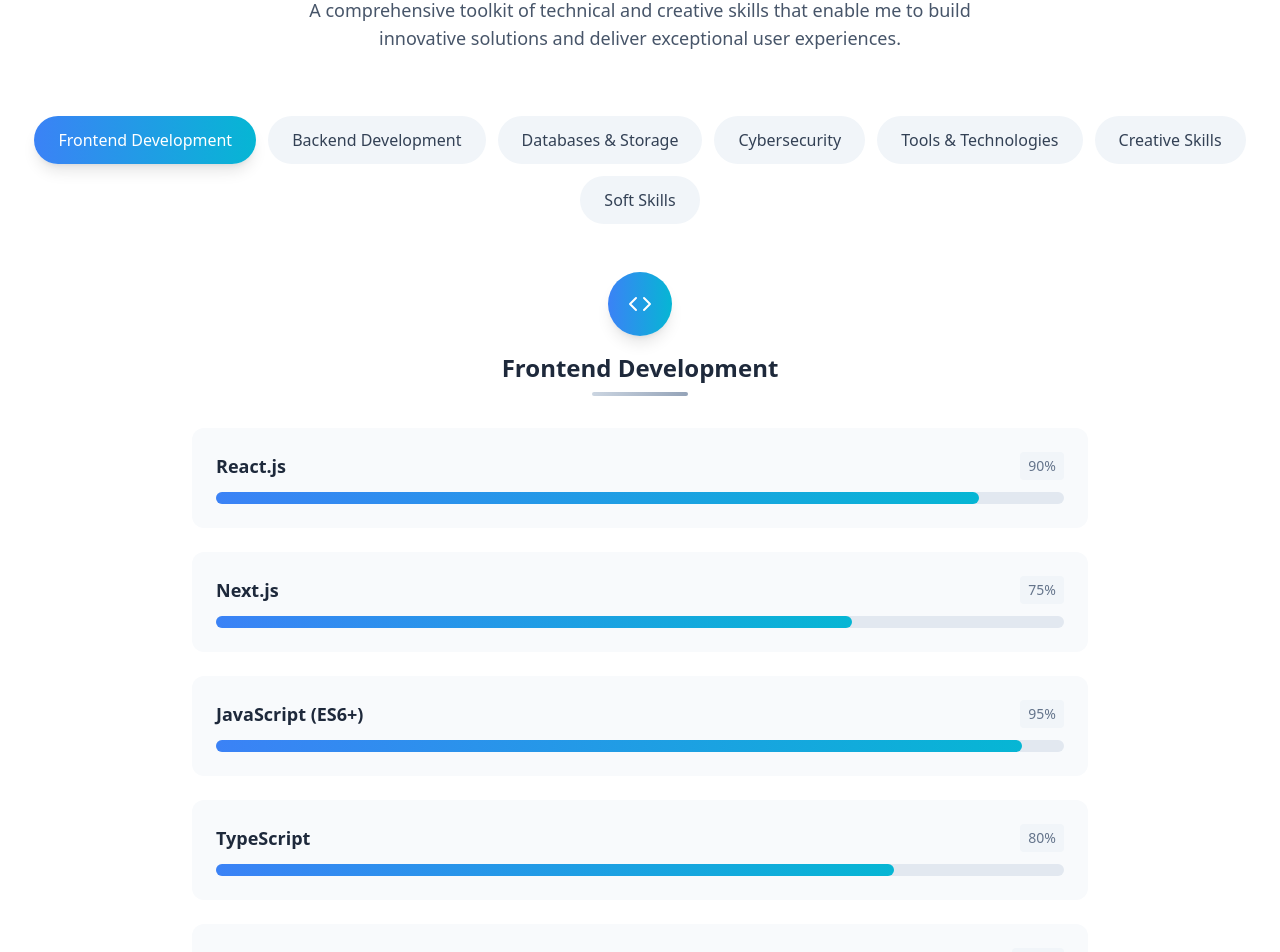
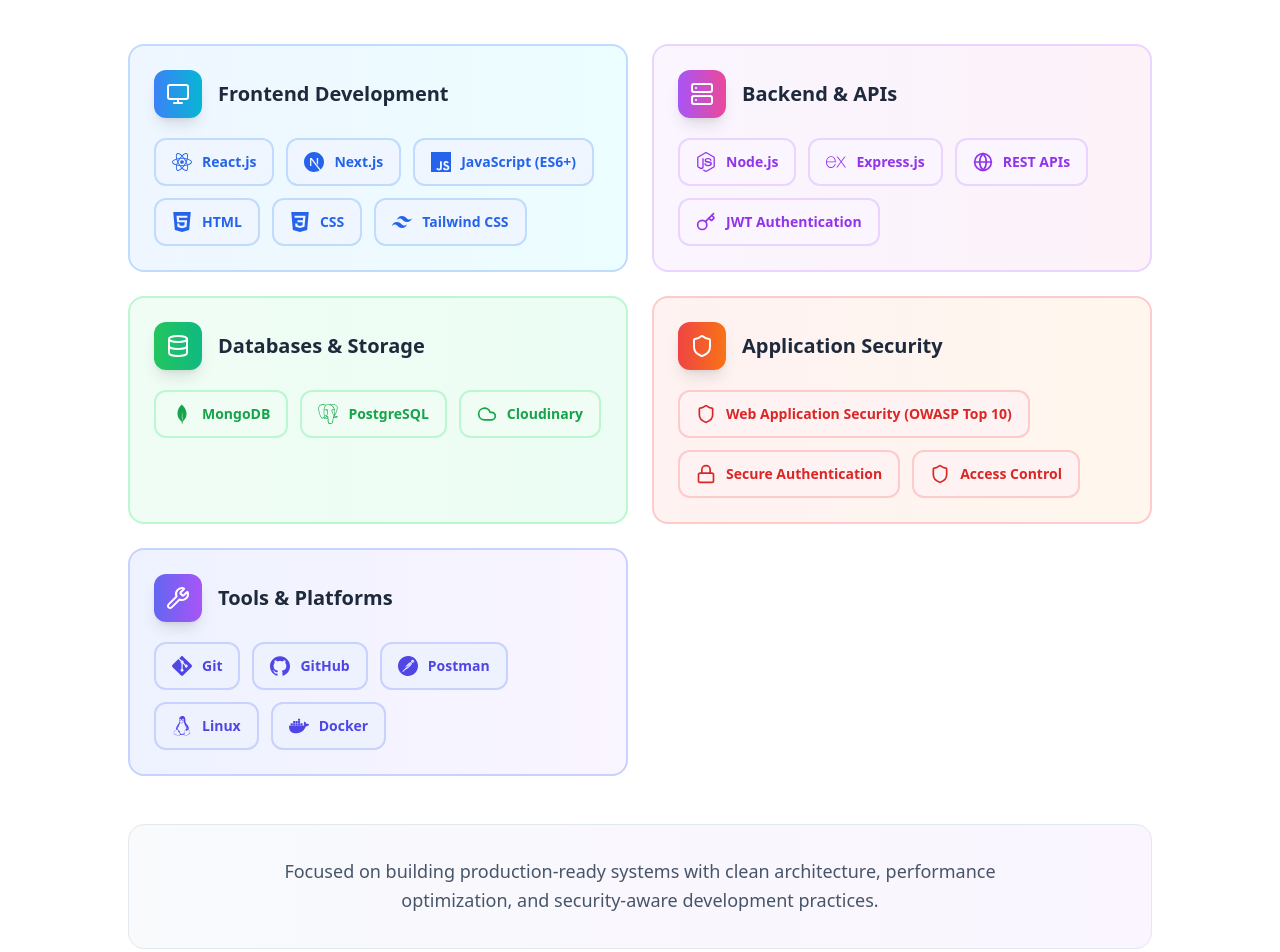
Before and after one commit to Abhi-0930/abhi-portfolio, a React (Vite) app: page / in a window 1280 px wide. Shown: the part 2260-3212 px from the top of the page. Built offline with nearby package versions, Linux system fonts and the light colour scheme.

Commit message:
first commit

```diff
--- a/package.json
+++ b/package.json
@@ -12,7 +12,8 @@
   "dependencies": {
     "lucide-react": "^0.525.0",
     "react": "^19.1.0",
-    "react-dom": "^19.1.0"
+    "react-dom": "^19.1.0",
+    "react-icons": "^5.5.0"
   },
   "devDependencies": {
     "@eslint/js": "^9.29.0",
--- a/src/App.jsx
+++ b/src/App.jsx
@@ -1,5 +1,6 @@
 import React, { useState, useEffect } from 'react';
-import { Download, ExternalLink, Github, Linkedin, Mail, Phone, MapPin, Code, Database, Shield, Brain, Award, Calendar, ArrowRight, Menu, X, Server, Briefcase, Users } from 'lucide-react';
+import { Download, ExternalLink, Github, Linkedin, Mail, Phone, MapPin, Code, Database, Shield, Brain, Award, Calendar, ArrowRight, Menu, X, Server, Briefcase, Users, Monitor, Wrench, Lock, FileCode, Globe, Key, Cloud, Terminal, Layers } from 'lucide-react';
+import { SiReact, SiNextdotjs, SiJavascript, SiHtml5, SiCss3, SiTailwindcss, SiNodedotjs, SiExpress, SiMongodb, SiPostgresql, SiGit, SiGithub, SiPostman, SiLinux, SiDocker } from 'react-icons/si';
 import resume from './assets/MyResume.pdf'
 import myimg from './assets/myimg.jpg'
 // Project images
@@ -200,99 +201,89 @@
 
 // Skills Section Component
 const Skills = () => {
-  const [activeCategory, setActiveCategory] = useState('frontend');
+  // Icon mapping for individual skills with brand logos
+  const getSkillIcon = (skill) => {
+    const iconMap = {
+      "React.js": <SiReact className="w-5 h-5" />,
+      "Next.js": <SiNextdotjs className="w-5 h-5" />,
+      "JavaScript (ES6+)": <SiJavascript className="w-5 h-5" />,
+      "HTML": <SiHtml5 className="w-5 h-5" />,
+      "CSS": <SiCss3 className="w-5 h-5" />,
+      "Tailwind CSS": <SiTailwindcss className="w-5 h-5" />,
+      "Node.js": <SiNodedotjs className="w-5 h-5" />,
+      "Express.js": <SiExpress className="w-5 h-5" />,
+      "REST APIs": <Globe className="w-5 h-5" />,
+      "JWT Authentication": <Key className="w-5 h-5" />,
+      "MongoDB": <SiMongodb className="w-5 h-5" />,
+      "PostgreSQL": <SiPostgresql className="w-5 h-5" />,
+      "Cloudinary": <Cloud className="w-5 h-5" />,
+      "Web Application Security (OWASP Top 10)": <Shield className="w-5 h-5" />,
+      "Secure Authentication": <Lock className="w-5 h-5" />,
+      "Access Control": <Shield className="w-5 h-5" />,
+      "Git": <SiGit className="w-5 h-5" />,
+      "GitHub": <SiGithub className="w-5 h-5" />,
+      "Postman": <SiPostman className="w-5 h-5" />,
+      "Linux": <SiLinux className="w-5 h-5" />,
+      "Docker": <SiDocker className="w-5 h-5" />
+    };
+    return iconMap[skill] || <Code className="w-5 h-5" />;
+  };
 
   const skillCategories = [
     {
-      id: 'frontend',
       title: "Frontend Development",
-      icon: <Code className="w-6 h-6" />,
+      icon: <Monitor className="w-6 h-6" />,
       color: "from-blue-500 to-cyan-500",
-      skills: [
-        { name: "React.js", level: 90 },
-        { name: "Next.js", level: 75 },
-        { name: "JavaScript (ES6+)", level: 95 },
-        { name: "TypeScript", level: 80 },
-        { name: "HTML", level: 100 },
-        { name: "CSS", level: 100 },
-        { name: "Tailwind CSS", level: 100 },
-        { name: "Figma", level: 85 }
-      ]
+      bgColor: "from-blue-50 to-cyan-50",
+      borderColor: "border-blue-200",
+      skillColor: "text-blue-600",
+      skillBg: "bg-blue-50",
+      skillBorder: "border-blue-200",
+      skills: ["React.js", "Next.js", "JavaScript (ES6+)", "HTML", "CSS", "Tailwind CSS"]
     },
     {
-      id: 'backend',
-      title: "Backend Development",
+      title: "Backend & APIs",
       icon: <Server className="w-6 h-6" />,
       color: "from-purple-500 to-pink-500",
-      skills: [
-        { name: "Node.js", level: 90 },
-        { name: "Express.js", level: 92 },
-        { name: "REST APIs", level: 90 },
-        { name: "JWT Authentication", level: 95 }
-      ]
+      bgColor: "from-purple-50 to-pink-50",
+      borderColor: "border-purple-200",
+      skillColor: "text-purple-600",
+      skillBg: "bg-purple-50",
+      skillBorder: "border-purple-200",
+      skills: ["Node.js", "Express.js", "REST APIs", "JWT Authentication"]
     },
     {
-      id: 'database',
       title: "Databases & Storage",
       icon: <Database className="w-6 h-6" />,
       color: "from-green-500 to-emerald-500",
-      skills: [
-        { name: "MongoDB", level: 90 },
-        { name: "PostgreSQL", level: 75 },
-        { name: "Cloudinary", level: 85 }
-      ]
+      bgColor: "from-green-50 to-emerald-50",
+      borderColor: "border-green-200",
+      skillColor: "text-green-600",
+      skillBg: "bg-green-50",
+      skillBorder: "border-green-200",
+      skills: ["MongoDB", "PostgreSQL", "Cloudinary"]
     },
     {
-      id: 'cybersecurity',
-      title: "Cybersecurity",
+      title: "Application Security",
       icon: <Shield className="w-6 h-6" />,
       color: "from-red-500 to-orange-500",
-      isLearning: true,
-      skills: [
-        { name: "Penetration Testing", level: 78 },
-        { name: "Web Application Security (OWASP)", level: 80 },
-        { name: "Social Engineering", level: 90 },
-        { name: "Kali Linux", level: 80 },
-        { name: "Cisco Packet Tracer", level: 87 }
-      ]
+      bgColor: "from-red-50 to-orange-50",
+      borderColor: "border-red-200",
+      skillColor: "text-red-600",
+      skillBg: "bg-red-50",
+      skillBorder: "border-red-200",
+      skills: ["Web Application Security (OWASP Top 10)", "Secure Authentication", "Access Control"]
     },
     {
-      id: 'tools',
-      title: "Tools & Technologies",
-      icon: <Brain className="w-6 h-6" />,
+      title: "Tools & Platforms",
+      icon: <Wrench className="w-6 h-6" />,
       color: "from-indigo-500 to-purple-500",
-      skills: [
-        { name: "Git", level: 90 },
-        { name: "GitHub", level: 95 },
-        { name: "Docker", level: 75 },
-        { name: "VS Code", level: 100 },
-        { name: "Python", level: 80 },
-        { name: "C++", level: 70 }
-      ]
-    },
-    {
-      id: 'creative',
-      title: "Creative Skills",
-      icon: <Award className="w-6 h-6" />,
-      color: "from-pink-500 to-rose-500",
-      skills: [
-        { name: "Graphic Design (Canva, Photoshop)", level: 85 },
-        { name: "Video Editing (CapCut, VN Editor)", level: 90 },
-        { name: "UI Prototyping (Figma, Framer)", level: 80 },
-        { name: "Social Media Marketing", level: 95 }
-      ]
-    },
-    {
-      id: 'soft',
-      title: "Soft Skills",
-      icon: <Award className="w-6 h-6" />,
-      color: "from-yellow-500 to-orange-500",
-      skills: [
-        { name: "Communication & Presentation", level: 90 },
-        { name: "Team Leadership & Collaboration", level: 95 },
-        { name: "Problem Solving & Decision Making", level: 88 },
-        { name: "Time Management & Task Prioritization", level: 90 }
-      ]
+      bgColor: "from-indigo-50 to-purple-50",
+      borderColor: "border-indigo-200",
+      skillColor: "text-indigo-600",
+      skillBg: "bg-indigo-50",
+      skillBorder: "border-indigo-200",
+      skills: ["Git", "GitHub", "Postman", "Linux", "Docker"]
     }
   ];
 
@@ -301,72 +292,37 @@
       <div className="container mx-auto px-6">
         <div className="text-center mb-16">
           <h2 className="text-4xl font-bold text-slate-800 mb-4">
-            Technical Skills & Expertise
+            Technical Skills
           </h2>
-          <p className="text-lg text-slate-600 max-w-2xl mx-auto">
-            A comprehensive toolkit of technical and creative skills that enable me to build
-            innovative solutions and deliver exceptional user experiences.
-          </p>
         </div>
 
-        {/* Category Navigation */}
-        <div className="flex flex-wrap justify-center gap-3 mb-12">
-          {skillCategories.map((category) => (
-            <button
-              key={category.id}
-              onClick={() => setActiveCategory(category.id)}
-              className={`px-6 py-3 rounded-full font-medium transition-all duration-300 transform hover:scale-105 ${
-                activeCategory === category.id
-                  ? `bg-gradient-to-r ${category.color} text-white shadow-lg`
-                  : 'bg-slate-100 text-slate-700 hover:bg-slate-200'
-              }`}
+        <div className="max-w-5xl mx-auto">
+          <div className="grid md:grid-cols-2 gap-6">
+            {skillCategories.map((category, index) => (
+              <div
+                key={index}
+                className={`bg-gradient-to-r ${category.bgColor} p-6 rounded-2xl border-2 ${category.borderColor} hover:shadow-xl transition-all duration-300 transform hover:-translate-y-1 group`}
               >
-              {category.title}
-            </button>
-          ))}
-        </div>
-
-        {/* Skills Display */}
-        <div className="max-w-4xl mx-auto">
-          {skillCategories.map((category) => (
-            <div
-              key={category.id}
-              className={`transition-all duration-500 ${
-                activeCategory === category.id ? 'block opacity-100' : 'hidden opacity-0'
-              }`}
-            >
-              <div className="text-center mb-8">
-                <div className={`inline-flex items-center justify-center w-16 h-16 rounded-full bg-gradient-to-r ${category.color} text-white mb-4 shadow-lg`}>
+                <div className="flex items-center gap-4 mb-5">
+                  <div className={`bg-gradient-to-r ${category.color} p-3 rounded-xl text-white shadow-lg group-hover:scale-110 transition-transform duration-300`}>
                     {category.icon}
                   </div>
-                <div className="text-center mb-2">
-                  <h3 className="text-2xl font-bold text-slate-800">{category.title}</h3>
-                  {category.isLearning && (
-                    <div className="mt-2">
-                      <div className="bg-gradient-to-r from-orange-400 to-red-500 text-white px-4 py-1 rounded-full text-sm font-semibold shadow-md animate-pulse inline-block">
-                        Learning Phase
+                  <h3 className="text-xl font-bold text-slate-800">
+                    {category.title}
+                  </h3>
                 </div>
+                <div className="flex flex-wrap gap-3">
+                  {category.skills.map((skill, skillIndex) => (
+                    <div
+                      key={skillIndex}
+                      className={`group/skill ${category.skillBg} ${category.skillBorder} border-2 rounded-xl px-4 py-3 flex items-center gap-2.5 hover:shadow-lg hover:scale-105 hover:-translate-y-0.5 transition-all duration-300 cursor-default`}
+                    >
+                      <div className={`${category.skillColor} group-hover/skill:scale-110 transition-transform duration-300`}>
+                        {getSkillIcon(skill)}
                       </div>
-                  )}
-                </div>
-                <div className="w-24 h-1 bg-gradient-to-r from-slate-300 to-slate-400 mx-auto rounded-full"></div>
-              </div>
-
-              <div className="grid gap-6">
-                {category.skills.map((skill, index) => (
-                  <div key={index} className="bg-slate-50 rounded-xl p-6 hover:shadow-md transition-all duration-300">
-                    <div className="flex items-center justify-between mb-3">
-                      <span className="font-semibold text-slate-800 text-lg">{skill.name}</span>
-                      <span className="text-sm font-medium text-slate-500 bg-slate-100 px-2 py-1 rounded">
-                        {skill.level}%
+                      <span className={`${category.skillColor} font-semibold text-sm`}>
+                        {skill}
                       </span>
-                    </div>
-                    <div className="w-full bg-slate-200 rounded-full h-3">
-                      <div
-                        className={`h-3 rounded-full bg-gradient-to-r ${category.color} transition-all duration-1000 ease-out`}
-                        style={{ width: `${skill.level}%` }}
-                      ></div>
-                    </div>
                     </div>
                   ))}
                 </div>
@@ -374,30 +330,12 @@
             ))}
           </div>
 
-        {/* Skills Summary */}
-        <div className="mt-16 text-center">
-          <div className="bg-gradient-to-r from-slate-50 to-purple-50 rounded-2xl p-8 max-w-4xl mx-auto">
-            <h3 className="text-2xl font-bold text-slate-800 mb-4">
-              Why These Skills Matter
-            </h3>
-            <p className="text-lg text-slate-600 leading-relaxed">
-              My diverse skill set enables me to handle projects from concept to deployment.
-              From frontend development to cybersecurity, I bring a holistic approach to problem-solving
-              that combines technical expertise with creative thinking and strong collaboration skills.
+          {/* Optional Focus Statement */}
+          <div className="mt-12 text-center">
+            <div className="bg-gradient-to-r from-slate-50 to-purple-50 rounded-2xl p-8 border border-slate-200">
+              <p className="text-lg text-slate-600 leading-relaxed max-w-3xl mx-auto">
+                Focused on building production-ready systems with clean architecture, performance optimization, and security-aware development practices.
               </p>
-            <div className="flex flex-wrap justify-center gap-6 mt-6">
-              <div className="flex items-center gap-2 text-purple-600">
-                <div className="w-2 h-2 bg-purple-600 rounded-full"></div>
-                <span className="font-medium">Full-Stack Development</span>
-              </div>
-              <div className="flex items-center gap-2 text-purple-600">
-                <div className="w-2 h-2 bg-purple-600 rounded-full"></div>
-                <span className="font-medium">Security-First Approach</span>
-              </div>
-              <div className="flex items-center gap-2 text-purple-600">
-                <div className="w-2 h-2 bg-purple-600 rounded-full"></div>
-                <span className="font-medium">Creative Problem Solving</span>
-              </div>
             </div>
           </div>
         </div>
```
Also changed, not shown: 1 other file (tests, documents, lock files or other folders). Lines whose indentation alone changed are shown as unchanged.
